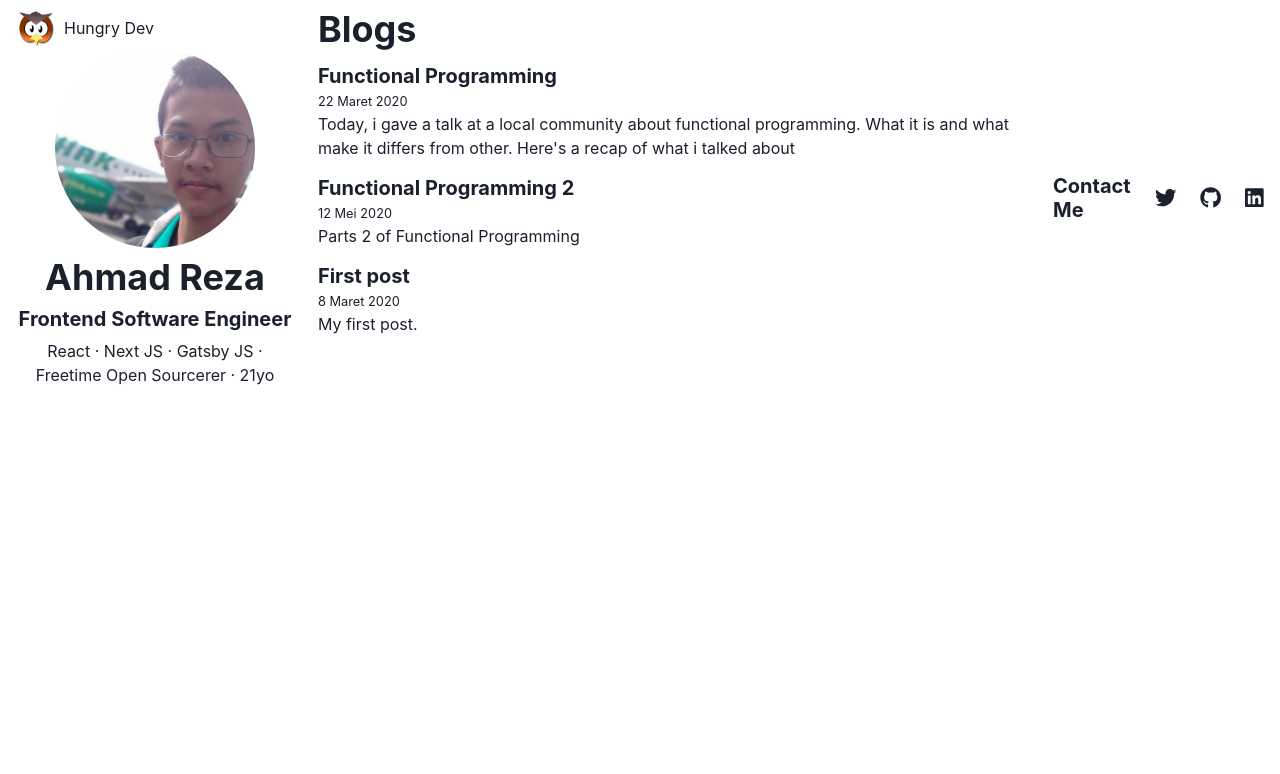
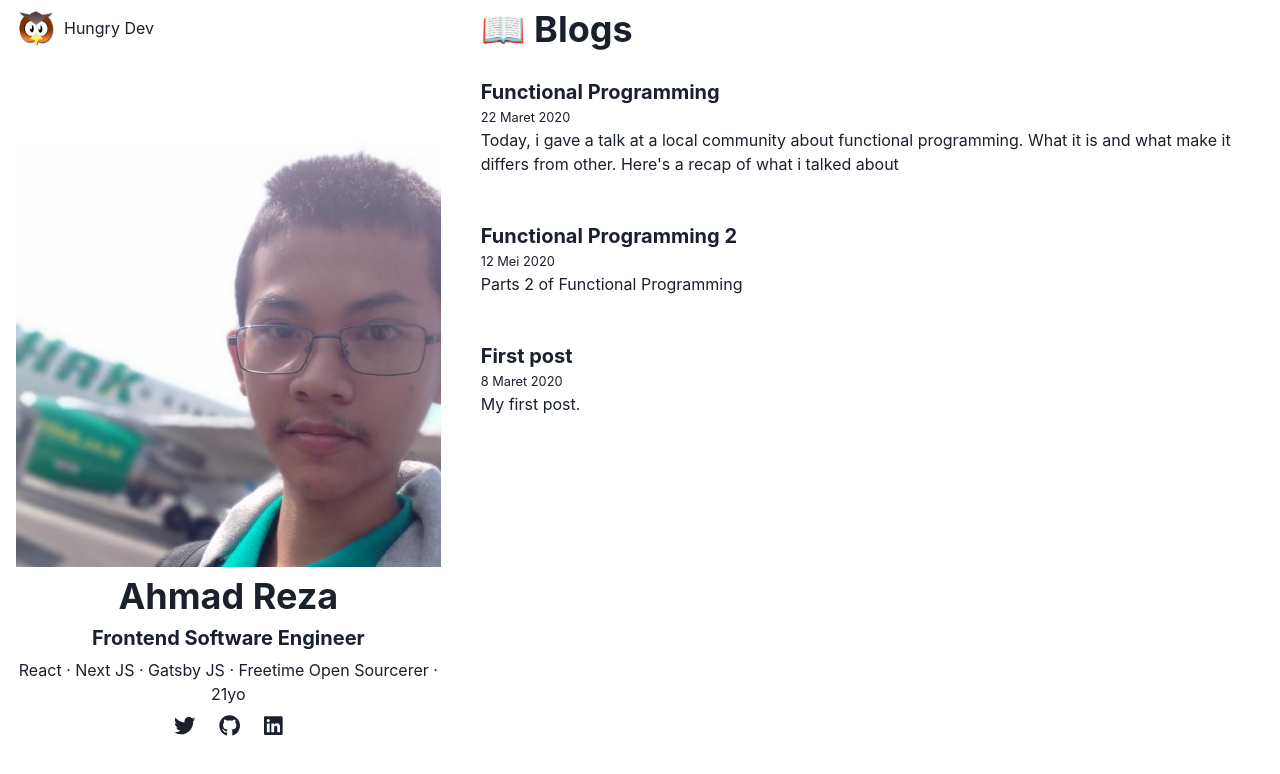
Before and after one commit to ahmad-reza619/site, a Next.js app: page / in a window 1280 px wide. Shown: the top 774 px of the page. Built offline with nearby package versions, Linux system fonts and the light colour scheme.

Commit message:
release new design

```diff
--- a/pages/index.tsx
+++ b/pages/index.tsx
@@ -1,3 +1,4 @@
+import { useRef, useEffect } from 'react';
 import Head from 'next/head';
 import Link from 'next/link';
 import {
@@ -13,8 +14,42 @@ import { faTwitter, faGithub, faLinkedin } from '@fortawesome/free-brands-svg-ic
 
 import fs from 'fs';
 import matter from 'gray-matter';
+import gsap, { Quad,  } from 'gsap';
 
 export default function Home({ posts }) {
+  const refTitle = useRef(null);
+  const refSub = useRef(null);
+  const refDesc = useRef(null);
+  useEffect(() => {
+    gsap
+      .timeline()
+      .from(refTitle.current, { y: '1em', duration: .5 })
+      .from(refSub.current, { y: '1em', duration: .5 })
+      .from(refDesc.current, { y: '100%', duration: .5 })
+  }, []);
+
+  const refPosts = useRef([]);
+  const refBlogSection = useRef(null);
+  useEffect(() => {
+    const tl = gsap.timeline();
+    tl.from(refBlogSection.current, { y: -10, duration: 1 });
+    refPosts.current.map(refPost => tl.from(refPost, { y: 20, opacity: 0, duration: .8, stagger: .4 }))
+  }, []);
+
+  function hoverPost(index) {
+    return () => {
+      gsap
+        .timeline()
+        .to(refPosts.current[index], { background: 'black', color: 'white' });
+    }
+  }
+  function leavePost(index) {
+    return () => {
+      gsap
+        .timeline()
+        .to(refPosts.current[index], { background: 'initial', color: 'black' });
+    }
+  }
   return (
     <>
       <Head>
@@ -24,6 +59,7 @@ export default function Home({ posts }) {
         direction={["column", "row"]}
         padding=".5rem 1rem"
         width="100%"
+        minH="100vh"
         justify="space-evenly"
         spacing="24px"
       >
@@ -31,50 +67,68 @@ export default function Home({ posts }) {
           <Box>
             <Link href="/">
               <HStack>
-                <Image src="/owlsvg.png" boxSize="40px" alt="Go to home" />
+                <Image
+                  src="/owlsvg.png"
+                  boxSize="40px"
+                  alt="Go to home"
+                />
                 <Box>Hungry Dev</Box>
               </HStack>
             </Link>
           </Box>
-          <Center>
+          <Center height="100%">
             <Stack direction="column" align="center">
-              <Image src="me.jpg" boxSize="200px" borderRadius="full" />
-              <Heading as="h1">Ahmad Reza</Heading>
-              <Heading as="h2" size="md">
-                Frontend Software Engineer
-              </Heading>
-              <Box as="p" textAlign="center">
-                React · Next JS · Gatsby JS · Freetime Open Sourcerer · 21yo
+              <Image src="me.jpg" boxSize={{ base: 200, xl: 'full' }} borderRadius={{ base: 'full', xl: 'none' }} />
+              <Box overflow="hidden">
+                <Heading as="h1" ref={refTitle} >Ahmad Reza</Heading>
               </Box>
+              <Box overflow="hidden">
+                <Heading as="h2" size="md" ref={refSub}>
+                  Frontend Software Engineer
+                </Heading>
+              </Box>
+              <Box overflow="hidden">
+                <Box as="p" textAlign="center" ref={refDesc}>
+                  React · Next JS · Gatsby JS · Freetime Open Sourcerer · 21yo
+                </Box>
+              </Box>
+              <HStack spacing="1.5rem">
+                <a href="https://twitter.com/HungryDev1" target="_blank">
+                  <FontAwesomeIcon icon={faTwitter} size="lg" />
+                </a>
+                <a href="https://github.com/ahmad-reza619" target="_blank">
+                  <FontAwesomeIcon icon={faGithub} size="lg" />
+                </a>
+                <a href="https://www.linkedin.com/in/ahmad-reza-68ab52170/" target="_blank">
+                  <FontAwesomeIcon icon={faLinkedin} size="lg" />
+                </a>
+              </HStack>
             </Stack>
           </Center>
         </Box>
-        <Box as="section">
-          <Heading as="h2" mb=".8rem">Blogs</Heading>
+        <Box as="section" ref={refBlogSection}>
+          <Heading as="h2" p="0 1rem" mb=".8rem">📖 Blogs</Heading>
           <Stack direction="column" spacing="1em">
-            {posts.map(({ frontmatter: { title, description, date } }) => (
-              <Link href="/blog/[slug]" as={`/blog/${title}`}>
-                <Box as="article">
+            {posts.map(({ frontmatter: { title, description, date } }, index) => (
+              <Link key={title} href="/blog/[slug]" as={`/blog/${title}`}>
+                <Box
+                  ref={el => refPosts.current[index] = el}
+                  cursor="pointer"
+                  boxSizing="border-box"
+                  p="1rem"
+                  as="article"
+                  onMouseEnter={hoverPost(index)}
+                  onMouseLeave={leavePost(index)}
+                >
                   <Heading as="h3" size="md">{title}</Heading>
                   <Box as="small" >{date}</Box>
                   <Box as="p" >{description}</Box>
+                  <Box fill="black" w="100%" h="0"/>
                 </Box>
               </Link>
             ))}
           </Stack>
         </Box>
-        <HStack spacing="1.5rem">
-          <Heading as="h2" size="md">Contact Me</Heading>
-          <a href="https://twitter.com/HungryDev1" target="_blank">
-            <FontAwesomeIcon icon={faTwitter} size="lg" />
-          </a>
-          <a href="https://github.com/ahmad-reza619" target="_blank">
-            <FontAwesomeIcon icon={faGithub} size="lg" />
-          </a>
-          <a href="https://www.linkedin.com/in/ahmad-reza-68ab52170/" target="_blank">
-            <FontAwesomeIcon icon={faLinkedin} size="lg" />
-          </a>
-        </HStack>
       </Stack>
     </>
   );
```
Also changed, not shown: pages/blog/[slug].tsx (added, +82 -0 lines).
